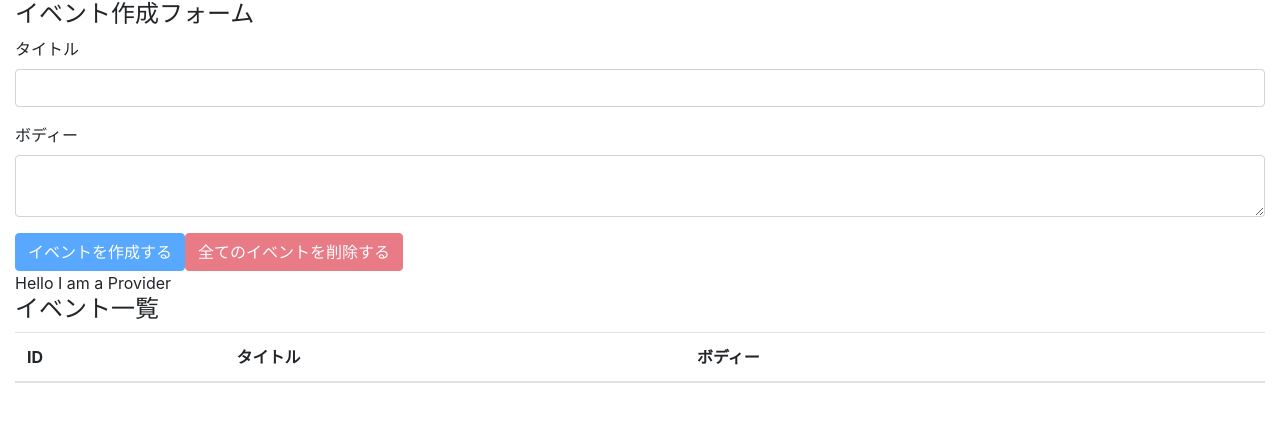
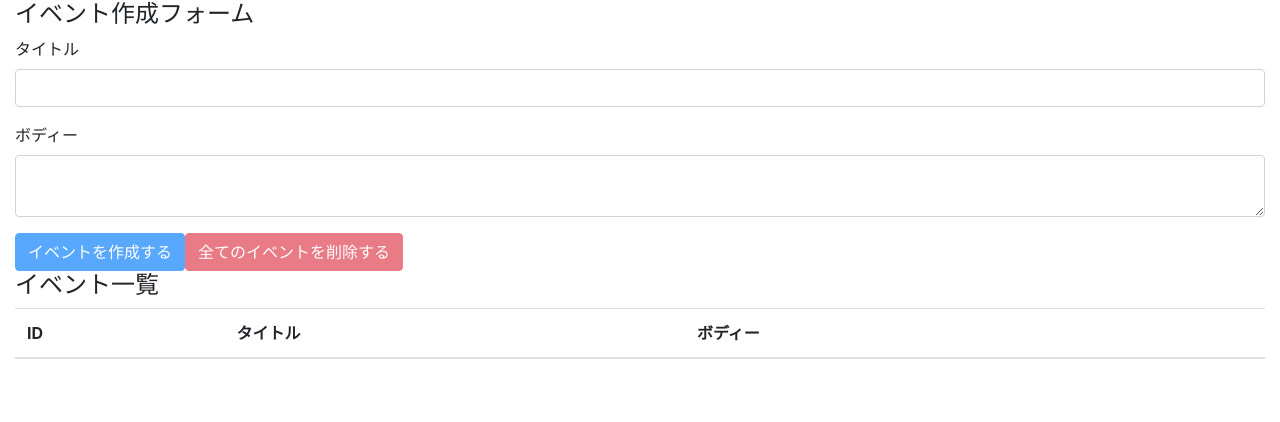
Before and after one commit to Torata-inoue/js-study, a React (Create React App) app in the folder react/react-hooks/: page / in a window 1280 px wide. Shown: the top 422 px of the page. Built offline with nearby package versions, Linux system fonts and the light colour scheme.

Commit message:
入門１４ propsのバケツリレー問題解決 useContext

```diff
--- a/react/react-hooks/src/components/App.js
+++ b/react/react-hooks/src/components/App.js
@@ -12,10 +12,10 @@
   const [state, dispatch] = useReducer(reducer, []);
 
   return (
-    <AppContext.Provider value={'Hello I am a Provider'}>
+    <AppContext.Provider value={{ state, dispatch }}>
       <div className="container-fluid">
-        <EventForm state={state} dispatch={dispatch}/>
-        <Events state={state} dispatch={dispatch}/>
+        <EventForm />
+        <Events />
       </div>
     </AppContext.Provider>
   );
--- a/react/react-hooks/src/components/Event.js
+++ b/react/react-hooks/src/components/Event.js
@@ -1,8 +1,10 @@
-import React from 'react';
+import React, {useContext} from 'react';
 
+import AppContext from '../contexts/AppContext.js';
 import { DELETE_EVENT } from "../actions";
 
-const Event = ({ dispatch, event }) => {
+const Event = ({ event }) => {
+  const { dispatch } = useContext(AppContext);
   const id = event.id;
   const handleClickDeleteBtn = () => {
     const result = window.confirm(`イベントid=${id}を本当に削除してもいいですか？`);
--- a/react/react-hooks/src/components/EventForm.js
+++ b/react/react-hooks/src/components/EventForm.js
@@ -1,8 +1,10 @@
-import React, { useState } from 'react';
+import React, { useState, useContext } from 'react';
 
 import { CREATE_EVENT, DELETE_ALL_EVENTS } from "../actions";
+import AppContext from '../contexts/AppContext.js';
 
-const EventForm = ({ state, dispatch }) => {
+const EventForm = () => {
+  const { state, dispatch } =useContext(AppContext);
   const [title, setTitle] = useState('');
   const [body, setBody] = useState('');
 
--- a/react/react-hooks/src/components/Events.js
+++ b/react/react-hooks/src/components/Events.js
@@ -3,12 +3,11 @@
 import Event from './Event.js';
 import AppContext from '../contexts/AppContext.js';
 
-const Events = ({ state, dispatch }) => {
-  const value = useContext(AppContext);
+const Events = () => {
+  const { state } = useContext(AppContext);
 
   return (
     <>
-      <div>{value}</div>
       <h4>イベント一覧</h4>
       <table className="table table-hover">
         <thead>
@@ -20,7 +19,7 @@
         </tr>
         </thead>
         <tbody>
-        { state.map((event, index) => (<Event key={index} event={event} dispatch={dispatch}/>)) }
+        { state.map((event, index) => (<Event key={index} event={event} />)) }
 
         </tbody>
       </table>
```
